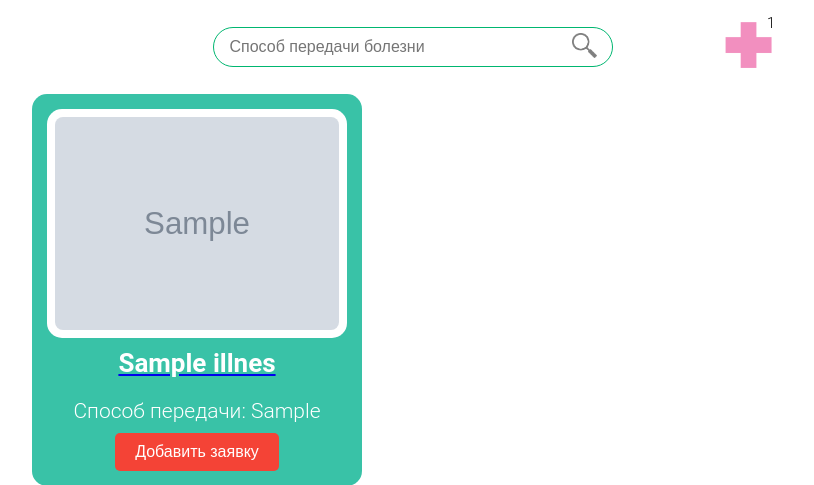
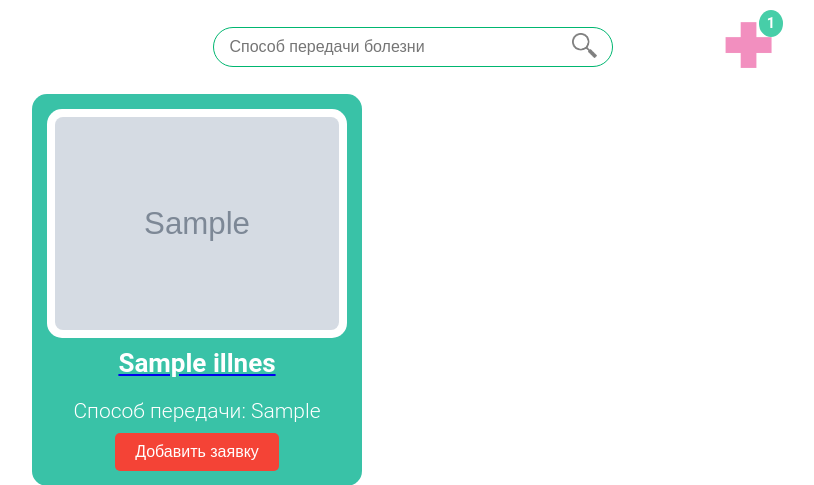
Before and after one commit to TheYolk34/web, a Django app: page / in a window 1280 px wide. Shown: the part 90-575 px from the top of the page, without its empty margins (443-1257 px from the left). Run offline with Django 4.2, Linux system fonts and the light colour scheme; a user stored in the database is signed in; tables that the repository leaves empty hold one stand-in row (values such as "Sample post"); grey boxes marked "Sample" are stand-in pictures.

Commit message:
доработки

```diff
--- a/pharma/app/static/css/style.css
+++ b/pharma/app/static/css/style.css
@@ -658,3 +658,19 @@
 .add-request-button.styled-button:hover {
     background-color: #d32f2f;
 }
+
+/* Стиль для счетчика заявок */
+.badge-position {
+    position: relative;
+    top: 120px; /* сместим немного ниже кнопки плюс */
+    right: -10px; /* сдвиг вправо для центрирования под кнопкой */
+    background-color: #47cea8; /* яркий желтый фон */
+    color: #ffffff; /* зеленая рамка */
+    border-radius: 20%; /* округление для круглой формы */
+    padding: 5px 10px;
+    font-weight: bold;
+    font-size: 0.9rem;
+    display: flex;
+    align-items: center;
+    justify-content: center;
+}
```
